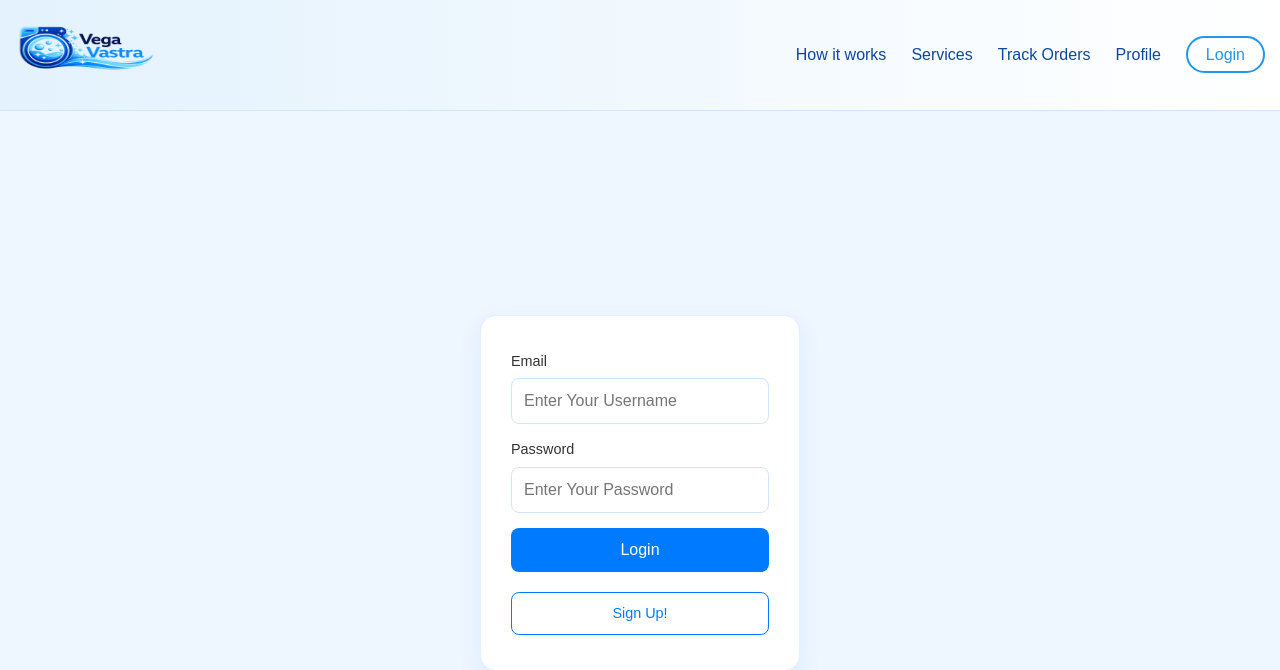
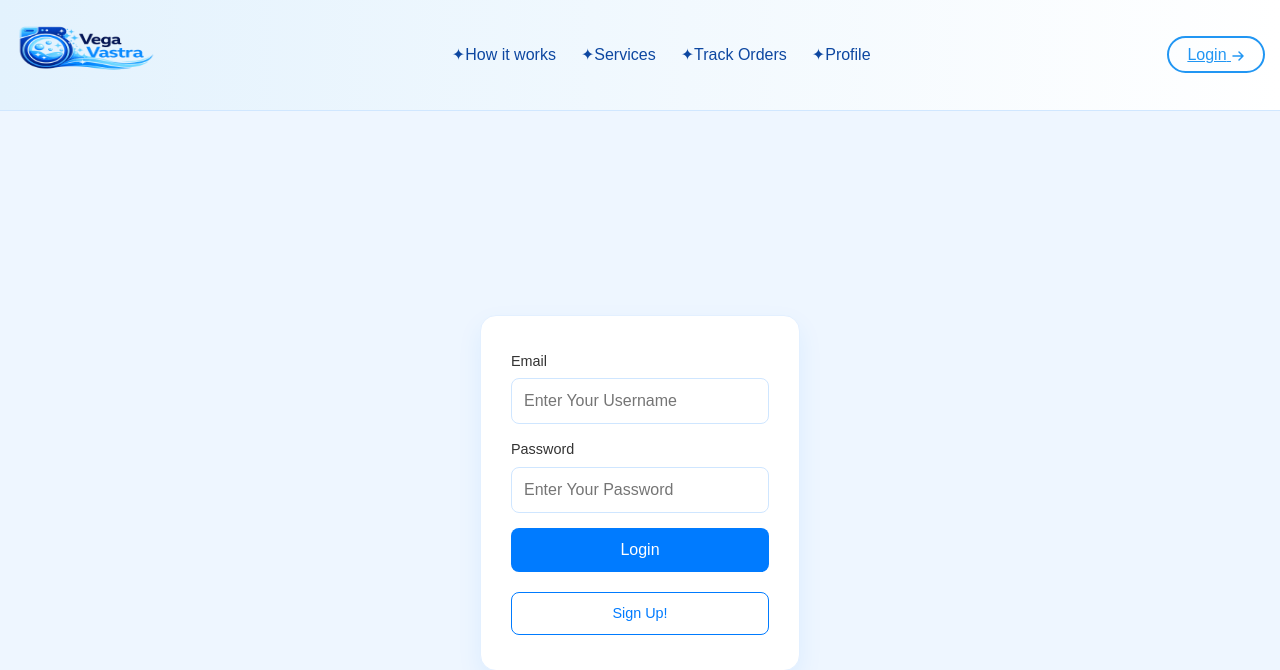
Before and after one commit to sanskar360/SEM-1-ASEP-PROJECT, a Flask app: page /login in a window 1280 px wide. Shown: the top 670 px of the page. Run offline with Flask 3, Linux system fonts and the light colour scheme.

Commit message:
Update nav.html

```diff
--- a/templates/nav.html
+++ b/templates/nav.html
@@ -1,13 +1,46 @@
-<nav class="navbar">
+<link rel="stylesheet" href="{{ url_for('static', filename='navbar.css') }}">
+<link rel="stylesheet" href="navbar.css">
+<header class="site-header">
+    <nav class="navbar">
 
-    <a href="{{ url_for('home') }}">
-        <img src="{{ url_for('static', filename='Logo.png') }}" class="logo">
-    </a>
-    <ul id="navLinks">
-        <li><a href="{{ url_for('how_it_works') }}">How it works</a></li>
-        <li><a href="{{ url_for('services') }}">Services</a></li>
-        <li><a href="{{ url_for('track_orders') }}">Track Orders</a></li>
-        <li><a href="{{ url_for('profile') }}">Profile</a></li>
-        <li><a href="{{ url_for('login') }}" id="login"> Login </a></li>
-    </ul>
-</nav>
+        <a href="{{ url_for('home') }}" class="logo-link">
+            <img src="{{ url_for('static', filename='Logo.png') }}" class="logo" alt="Vega Vastra">
+        </a>
+
+        <ul id="navLinks" class="nav-links">
+            <li>
+                <a href="{{ url_for('how_it_works') }}" class="nav-link">
+                    <span class="nav-icon">✦</span>How it works
+                </a>
+            </li>
+            <li>
+                <a href="{{ url_for('services') }}" class="nav-link">
+                    <span class="nav-icon">✦</span>Services
+                </a>
+            </li>
+            <li>
+                <a href="{{ url_for('track_orders') }}" class="nav-link">
+                    <span class="nav-icon">✦</span>Track Orders
+                </a>
+            </li>
+            <li>
+                <a href="{{ url_for('profile') }}" class="nav-link">
+                    <span class="nav-icon">✦</span>Profile
+                </a>
+            </li>
+        </ul>
+
+        <div class="nav-right">
+            <a href="{{ url_for('login') }}" id="login" class="login-btn">
+                <span>Login</span>
+                <svg width="14" height="14" viewBox="0 0 14 14" fill="none" aria-hidden="true">
+                    <path d="M2 7h10M8 3l4 4-4 4" stroke="currentColor" stroke-width="1.5" stroke-linecap="round" stroke-linejoin="round"/>
+                </svg>
+            </a>
+            <button class="hamburger" id="hamburger" aria-label="Toggle menu">
+                <span></span><span></span><span></span>
+            </button>
+        </div>
+
+    </nav>
+</header>
```
